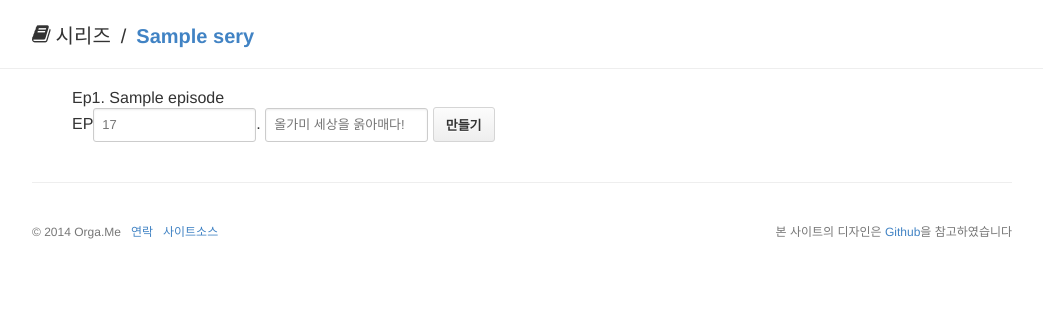
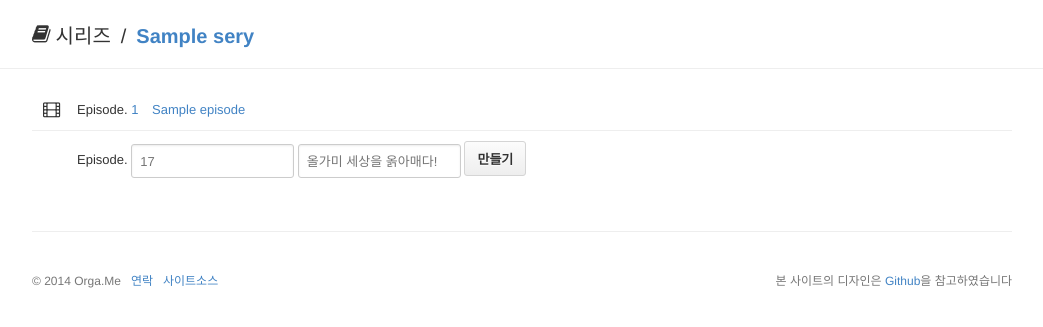
Before and after one commit to jeyraof/orgame, a Django app: page /series/1/ in a window 1280 px wide. Shown: the part 49-376 px from the top of the page, without its empty margins (118-1161 px from the left). Run offline with Django 3.2, Linux system fonts and the light colour scheme; a user stored in the database is signed in; tables that the repository leaves empty hold one stand-in row (values such as "Sample post").

Commit message:
Apply watch episode

```diff
--- /dev/null
+++ b/core/templatetags/series.py
@@ -0,0 +1,9 @@
+# -*- coding: utf-8 -*-
+from django import template
+
+register = template.Library()
+
+
+@register.filter
+def is_recordable(episode, user):
+    return episode.is_recordable(user)
--- a/orgame/static/less/common.css
+++ b/orgame/static/less/common.css
@@ -329,6 +329,9 @@ dl.form input[type=text] {
 .index-content .dashboard .news .news-list .news-list-item a {
   color: #4183c4;
 }
+.index-content .dashboard .news .news-list .news-list-item a:hover {
+  text-decoration: underline;
+}
 .index-content .dashboard .news .news-list .news-list-item:first-child {
   border: 0;
 }
@@ -538,6 +541,36 @@ dl.form input[type=text] {
 }
 .episode-list {
   list-style: none;
+  margin: 0;
+  padding: 0;
+}
+.episode-list .episode-list-item {
+  border-top: 1px solid #eeeeee;
+  position: relative;
+  padding: 1em 0 1em 45px;
+  font-size: 13px;
+}
+.episode-list .episode-list-item .fa {
+  position: absolute;
+  color: #bababa;
+  left: 11px;
+  font-size: 16px;
+}
+.episode-list .episode-list-item .fa.on {
+  color: #333333;
+}
+.episode-list .episode-list-item .episode-id {
+  color: #4183c4;
+}
+.episode-list .episode-list-item .episode-name {
+  color: #4183c4;
+  margin-left: 10px;
+}
+.episode-list .episode-list-item .button {
+  margin-top: -5px;
+}
+.episode-list .episode-list-item:first-child {
+  border: 0;
 }
 .episode-list .new-episode-form label {
   font-weight: normal;
--- a/orgame/static/less/pages.less
+++ b/orgame/static/less/pages.less
@@ -27,6 +27,10 @@
 
           a {
             color: #4183c4;
+
+            &:hover {
+              text-decoration: underline;
+            }
           }
 
           &:first-child {
--- a/orgame/static/less/series.less
+++ b/orgame/static/less/series.less
@@ -33,6 +33,43 @@
 
 .episode-list {
   list-style: none;
+  margin: 0;
+  padding: 0;
+
+  .episode-list-item {
+    border-top: 1px solid #eeeeee;
+    position: relative;
+    padding: 1em 0 1em 45px;
+    font-size: 13px;
+
+    .fa {
+      position: absolute;
+      color: #bababa;
+      left: 11px;
+      font-size: 16px;
+
+      &.on {
+        color: #333333;
+      }
+    }
+
+    .episode-id {
+      color: #4183c4;
+    }
+
+    .episode-name {
+      color: #4183c4;
+      margin-left: 10px;
+    }
+
+    .button {
+      margin-top: -5px;
+    }
+
+    &:first-child {
+      border: 0;
+    }
+  }
 
   .new-episode-form {
     label {
--- /dev/null
+++ b/orgame/static/script/series.js
@@ -0,0 +1,22 @@
+$(document).ready(function () {
+  var $body = $('body');
+
+  $body.on('click', 'a.episode-watch', function () {
+    var anchor = this;
+
+    $.ajax({
+      url: anchor.href,
+      success: function(data) {
+        if (data.error) {
+          sweetAlert('아니!?', data.message, 'error');
+        } else {
+          sweetAlert('굿잡!', '기록 되었습니다!', 'success');
+          setTimeout(function() {location.reload();}, 1000);
+        }
+      },
+      dataType: 'json'
+    });
+
+    return false;
+  });
+});
--- a/orgame/templates/base.html
+++ b/orgame/templates/base.html
@@ -12,6 +12,7 @@
     <link rel="shortcut icon" type="image/png" href="{% static 'favicon.ico' %}"/>
     <link rel="stylesheet" href="{% static 'bundle/normalize.css' %}"/>
     <link rel="stylesheet" href="{% static 'bundle/font-awesome/font-awesome.min.css' %}"/>
+    <link rel="stylesheet" href="{% static 'bundle/sweetalert/sweet-alert.css' %}"/>
     <link rel="stylesheet" href="{% static 'less/common.css' %}"/>
 </head>
 <body>
@@ -78,5 +79,8 @@
         </div>
     </div>
 </div>
+<script src="{% static 'bundle/jquery-1.11.1.min.js' %}"></script>
+<script src="{% static 'bundle/sweetalert/sweet-alert.min.js' %}"></script>
+{% block js %}{% endblock %}
 </body>
 </html>
--- a/orgame/templates/index.html
+++ b/orgame/templates/index.html
@@ -23,8 +23,8 @@
                     <span class="fa fa-eye"></span>
                     <a class="user-nickname" href="{% url 'user_collection' watch.user.nickname %}">jeyraof</a>
                     님이
-                    <a class="series" href="{% url 'series' watch.series.id %}">{{ watch.series.name }}/</a>
-                    <a class="episode" href="{% url 'episode' watch.series.id watch.episode.id %}">{{ watch.episode.name }}</a>
+                    <a class="series" href="{% url 'series' watch.series.id %}">{{ watch.series.name }} /</a>
+                    <a class="episode" href="{% url 'episode' watch.series.id watch.episode.id %}">Episode. {{ watch.episode.episode }} {{ watch.episode.name }}</a>
                     를 보았습니다.
                 </li>
                 {% endfor %}
--- a/orgame/templates/series/base.html
+++ b/orgame/templates/series/base.html
@@ -1,4 +1,5 @@
 {% extends 'base.html' %}
+{% load staticfiles %}
 
 {% block content %}
 <div class="page-head">
@@ -16,3 +17,7 @@
 {% block series_content %}{% endblock %}
 </div>
 {% endblock %}
+
+{% block js %}
+<script src="{% static 'script/series.js' %}"></script>
+{% endblock %}
--- a/orgame/templates/series/series.html
+++ b/orgame/templates/series/series.html
@@ -1,4 +1,5 @@
 {% extends 'series/base.html' %}
+{% load series %}
 
 {% block series_path %}
     {% if is_new %}
@@ -16,14 +17,25 @@
 {% block series_content %}
 {% if not is_new %}
     <ul class="episode-list">
-    {% for episode in episode_list %}
+        {% for episode in episode_list %}
         <li class="episode-list-item">
-            <a href="{% url 'episode' series.id episode.id %}">Ep{{ episode.episode }}. {{ episode.name }}</a>
+            {% if episode|is_recordable:user %}
+                <a class="button minibutton right episode-watch" href="{% url 'episode_watch' series.id episode.id %}">이거 봤어요!</a>
+                <i class="fa fa-film"></i>
+            {% else %}
+                <i class="fa fa-film on"></i>
+            {% endif %}
+            <a href="{% url 'episode' series.id episode.id %}">
+                Episode.
+                <span class="episode-id">{{ episode.episode }}</span>
+                <span class="episode-name">{{ episode.name }}</span>
+            </a>
         </li>
-    {% endfor %}
+        {% endfor %}
+
         <li class="episode-list-item">
             <form action="{% url 'episode_new' series.id %}" method="post" class="new-episode-form">{% csrf_token %}
-                <label>EP<input type="text" name="episode_number" placeholder="17"/>.</label>
+                <label>Episode. <input type="text" name="episode_number" placeholder="17"/> </label>
                 <label><input type="text" name="episode_name" placeholder="올가미 세상을 옭아매다!"/></label>
                 <button type="submit" class="button">만들기</button>
             </form>
--- a/series/models.py
+++ b/series/models.py
@@ -27,12 +27,21 @@ class Episode(models.Model):
     def is_recordable(self, user):
         return Record.objects.filter(episode=self, user=user).count() < 1
 
+    def record(self, request):
+        user = request.user
+        r = Record.objects.create(user=user,
+                                  series=self.series,
+                                  episode=self,
+                                  star=0, review='')
+        r.save()
+        return r
+
 
 class Record(models.Model):
     user = models.ForeignKey(User, blank=False)
     series = models.ForeignKey(Series, blank=False)
     episode = models.ForeignKey(Episode, blank=False)
-    star = models.IntegerField(blank=True)
+    star = models.IntegerField(blank=True, null=True)
     review = models.TextField(blank=True)
     view_at = models.DateTimeField(auto_now_add=True)
 
--- a/series/urls.py
+++ b/series/urls.py
@@ -2,7 +2,7 @@
 
 from django.conf.urls import patterns, url
 from django.contrib.auth.decorators import login_required
-from series.views import SeriesView, EpisodeView
+from series.views import SeriesView, EpisodeView, EpisodeWatchView
 
 urlpatterns_series = patterns('',
                              url(r'^series/add$', login_required(SeriesView.as_view()), name='series_new'),
@@ -10,6 +10,8 @@ urlpatterns_series = patterns('',
 
                              url(r'^series/(?P<series_id>\d+)/ep/add', login_required(EpisodeView.as_view()),
                                  name='episode_new'),
+                             url(r'^series/(?P<series_id>\d+)/ep/(?P<episode_id>\d+)/watch', EpisodeWatchView.as_view(),
+                                 name='episode_watch'),
                              url(r'^series/(?P<series_id>\d+)/ep/(?P<episode_id>\d+)/', EpisodeView.as_view(),
                                  name='episode'),
                              )
--- a/series/views.py
+++ b/series/views.py
@@ -1,6 +1,10 @@
+# -*- coding: utf-8 -*-
+from django.db import IntegrityError
+from django.http import HttpResponse
 from django.shortcuts import render, get_object_or_404, redirect
 from django.views.generic import View
-from series.models import Series, Episode
+from series.models import Series, Episode, Record
+import json
 
 
 class SeriesView(View):
@@ -32,7 +36,6 @@ class SeriesView(View):
 
 
 class EpisodeView(View):
-
     def get(self, request, series_id=None, episode_id=None):
         opt = {}
         try:
@@ -46,8 +49,6 @@ class EpisodeView(View):
             return redirect('series', series_id=series_id)
 
         return render(request, 'series/episode.html', opt)
-
-
 
     def post(self, request, series_id=None):
         data = request.POST
@@ -65,3 +66,37 @@ class EpisodeView(View):
         episode = Episode.objects.create(series=series, episode=episode_number, name=episode_name)
         episode.save()
         return redirect('series', series_id=series_id)
+
+
+class EpisodeWatchView(View):
+    def get(self, request, series_id=None, episode_id=None):
+        try:
+            series = Series.objects.get(id=series_id)
+        except Series.DoesNotExist:
+            return HttpResponse(json.dumps({
+                'error': True,
+                'message': u'찾을 수 없는 시리즈입니다.',
+            }), content_type="application/json")
+
+        try:
+            episode = Episode.objects.get(id=episode_id)
+        except Episode.DoesNotExist:
+            return HttpResponse(json.dumps({
+                'error': True,
+                'message': u'찾을 수 없는 에피소드입니다.',
+            }), content_type="application/json")
+
+        print 1
+        # try:
+        record = episode.record(request)
+        print 2
+        # except IntegrityError:
+        #     return HttpResponse(json.dumps({
+        #         'error': True,
+        #         'message': u'이미 보신것 같네요!',
+        #     }), content_type="application/json")
+
+        return HttpResponse(json.dumps({
+            'error': False,
+            'message': u'',
+        }), content_type="application/json")
```
